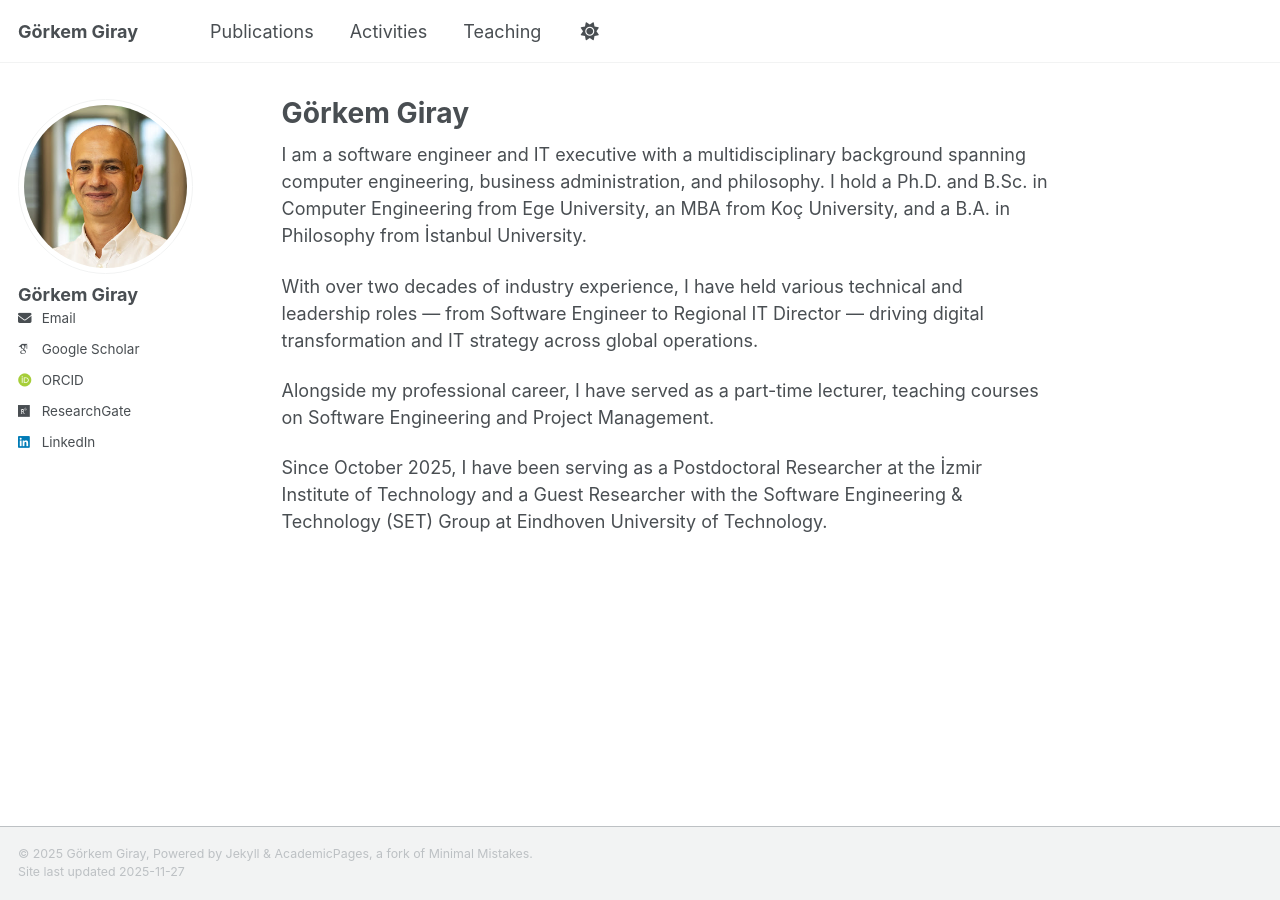
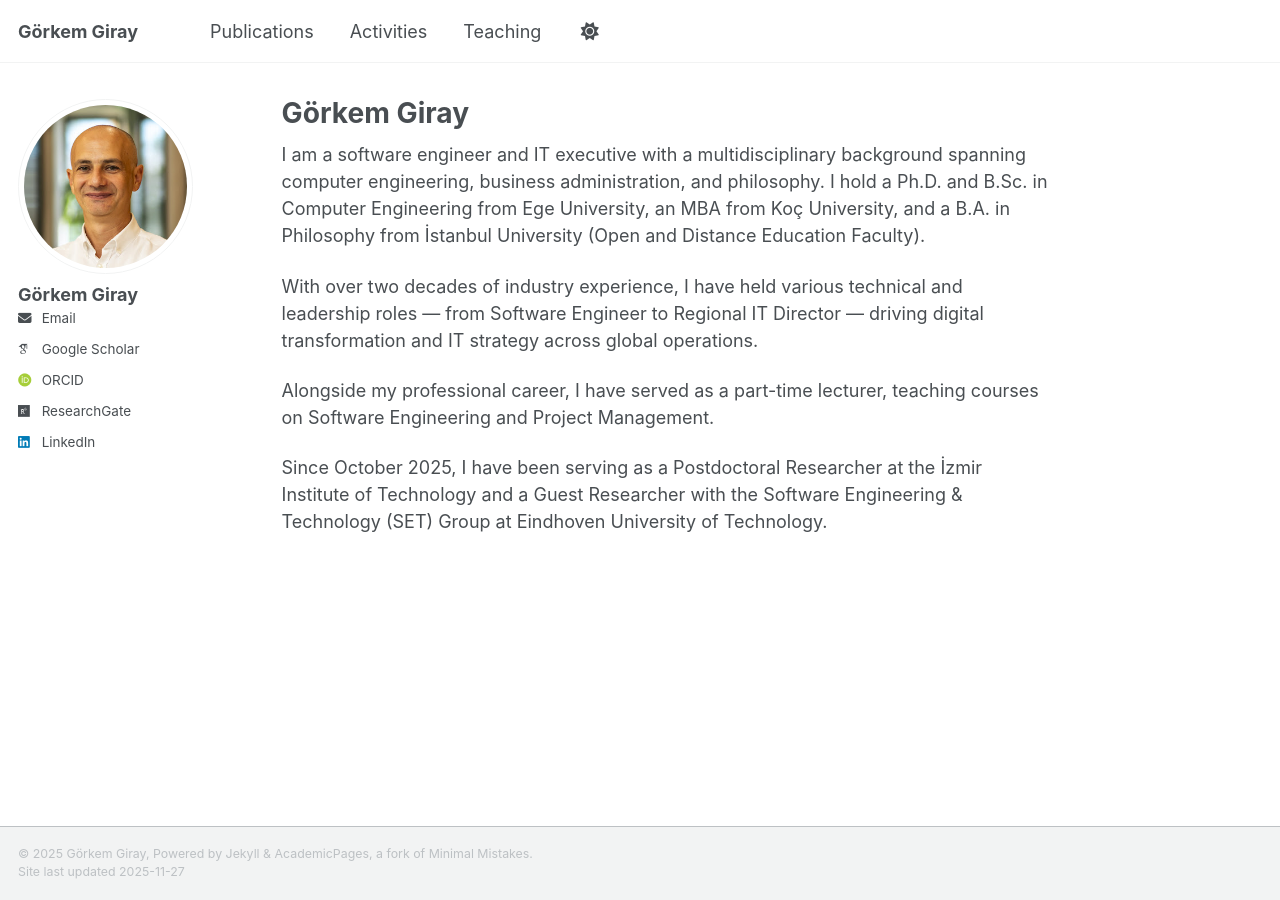
Before and after one commit to gorkemgiray/gorkemgiray.github.io, a Jekyll site: the page built from _pages/about.md, in a window 1280 px wide. Built offline with Jekyll 4.4.1, drawn with Linux system fonts in a browser that asks for light colours; some web fonts are replaced; a script that is not in the unit is left out.

Commit message:
Update about.md

```diff
--- a/_pages/about.md
+++ b/_pages/about.md
@@ -7,7 +7,7 @@ redirect_from:
   - /about.html
 ---
 
-I am a software engineer and IT executive with a multidisciplinary background spanning computer engineering, business administration, and philosophy. I hold a Ph.D. and B.Sc. in Computer Engineering from Ege University, an MBA from Koç University, and a B.A. in Philosophy from İstanbul University.
+I am a software engineer and IT executive with a multidisciplinary background spanning computer engineering, business administration, and philosophy. I hold a Ph.D. and B.Sc. in Computer Engineering from Ege University, an MBA from Koç University, and a B.A. in Philosophy from İstanbul University (Open and Distance Education Faculty).
 
 With over two decades of industry experience, I have held various technical and leadership roles — from Software Engineer to Regional IT Director — driving digital transformation and IT strategy across global operations.
 
```
